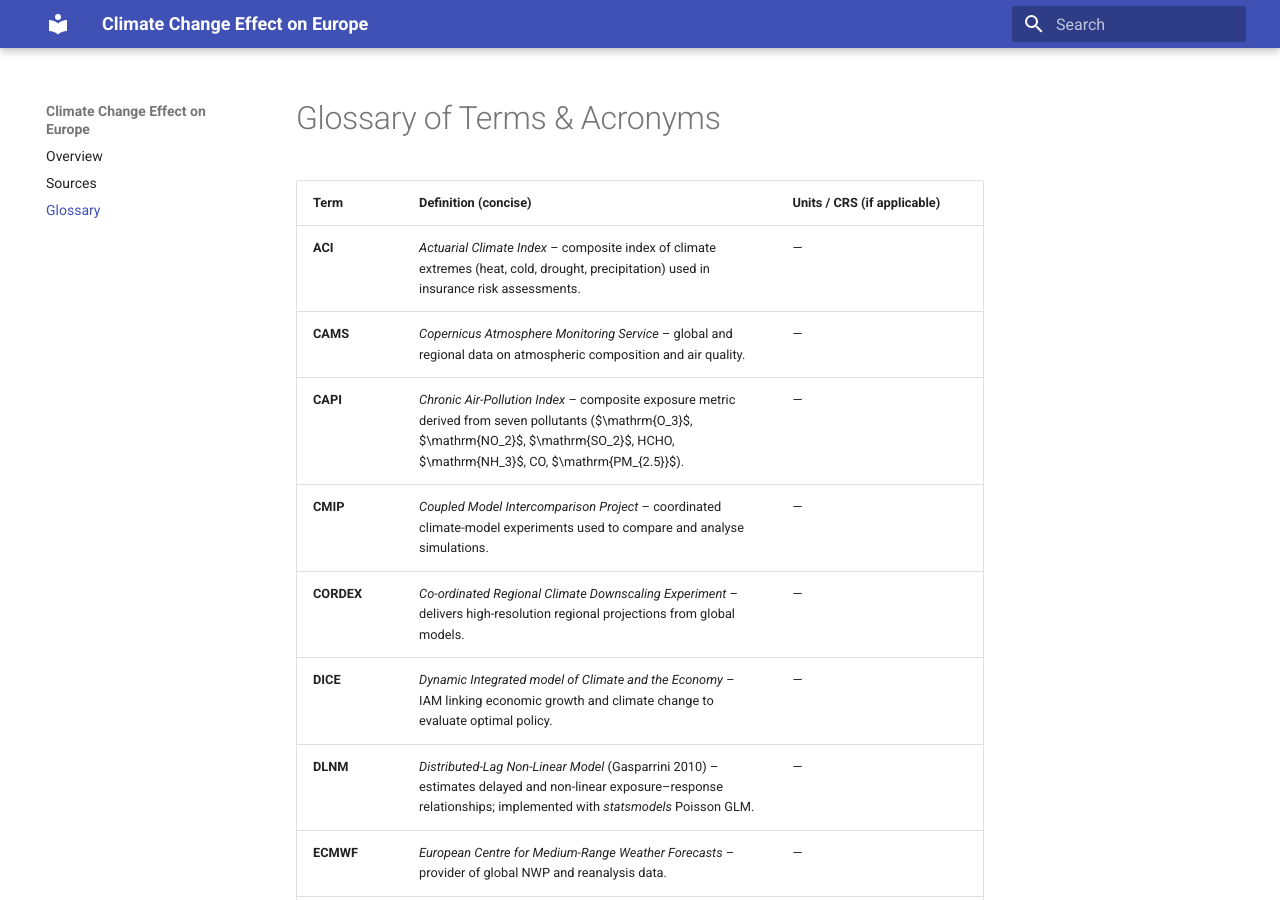
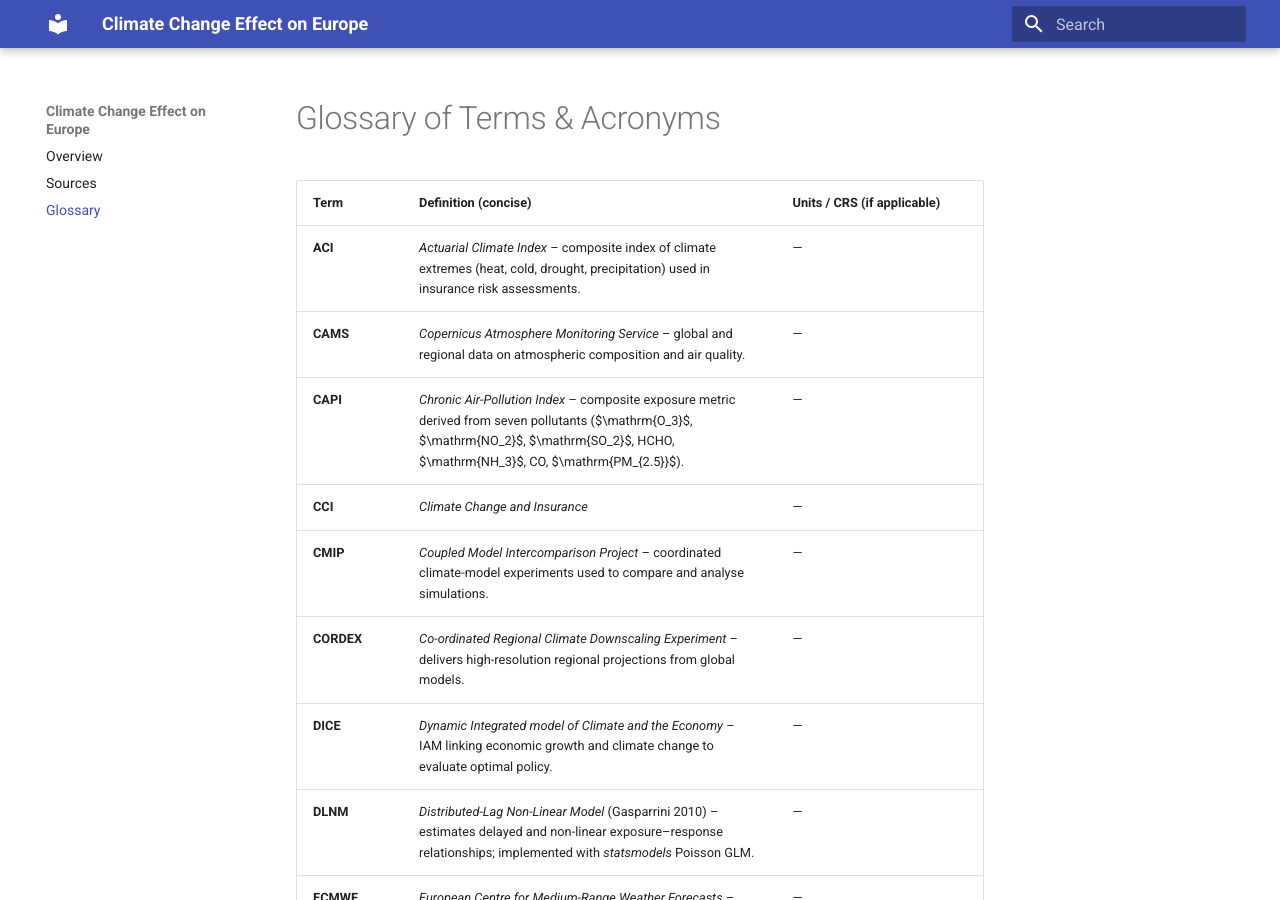
Before and after one commit to daniprec/Climate-Change-Effect-on-Europe, an MkDocs documentation site: the page built from docs/glossary.md, in a window 1280 px wide and 900 px high. Built offline with MkDocs 1.6.1 and Material for MkDocs 9.7.7, drawn with Linux system fonts in a browser that asks for light colours.

Commit message:
Add new glossary term: CCI (Climate Change and Insurance) with definition and relevant details

```diff
--- a/docs/glossary.md
+++ b/docs/glossary.md
@@ -5,6 +5,7 @@
 | **ACI**                | _Actuarial Climate Index_ – composite index of climate extremes (heat, cold, drought, precipitation) used in insurance risk assessments.                                                    | —                                                        |
 | **CAMS**               | _Copernicus Atmosphere Monitoring Service_ – global and regional data on atmospheric composition and air quality.                                                                           | —                                                        |
 | **CAPI**               | _Chronic Air-Pollution Index_ – composite exposure metric derived from seven pollutants ($\mathrm{O_3}$, $\mathrm{NO_2}$, $\mathrm{SO_2}$, HCHO, $\mathrm{NH_3}$, CO, $\mathrm{PM_{2.5}}$). | —                                                        |
+| **CCI**                | _Climate Change and Insurance_                                                                                                                                                              | —                                                        |
 | **CMIP**               | _Coupled Model Intercomparison Project_ – coordinated climate-model experiments used to compare and analyse simulations.                                                                    | —                                                        |
 | **CORDEX**             | _Co-ordinated Regional Climate Downscaling Experiment_ – delivers high-resolution regional projections from global models.                                                                  | —                                                        |
 | **DICE**               | _Dynamic Integrated model of Climate and the Economy_ – IAM linking economic growth and climate change to evaluate optimal policy.                                                          | —                                                        |
```
